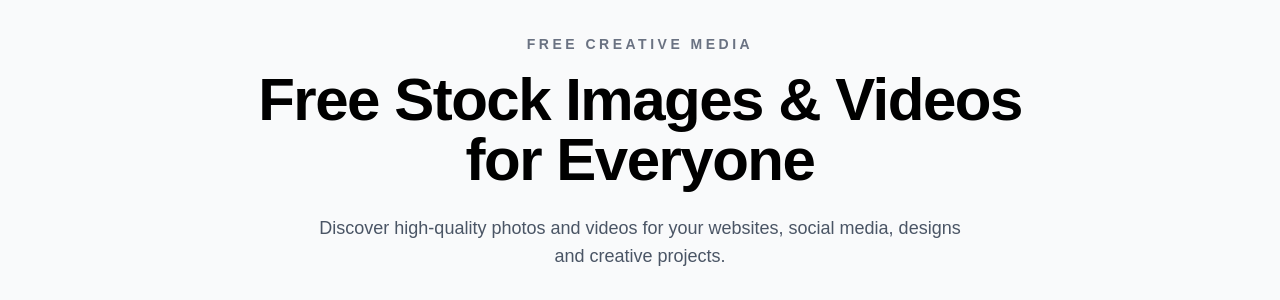
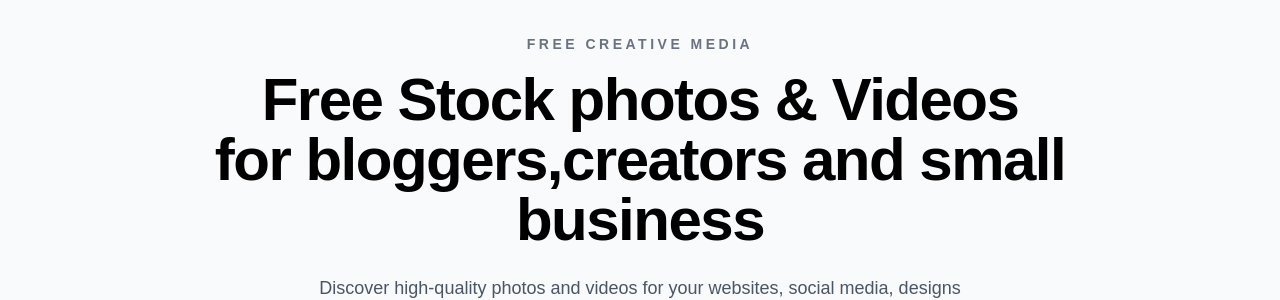
Before and after one commit to navyaramsetty/heya-stock, a Next.js app: page / in a window 1280 px wide. Shown: the part 204-504 px from the top of the page. Built offline with nearby package versions, Linux system fonts and the light colour scheme; no server answers; the database is empty.

Commit message:
update homepage headline

```diff
--- a/components/HomeClient.tsx
+++ b/components/HomeClient.tsx
@@ -145,9 +145,9 @@ export default function HomeClient({
           </p>
 
           <h1 className="text-4xl font-black tracking-tight sm:text-6xl">
-            Free Stock Images & Videos
+            Free Stock photos & Videos
             <br />
-            for Everyone
+            for bloggers,creators and small business
           </h1>
 
           <p className="mx-auto mt-6 max-w-2xl text-base leading-7 text-gray-600 sm:text-lg">
```
